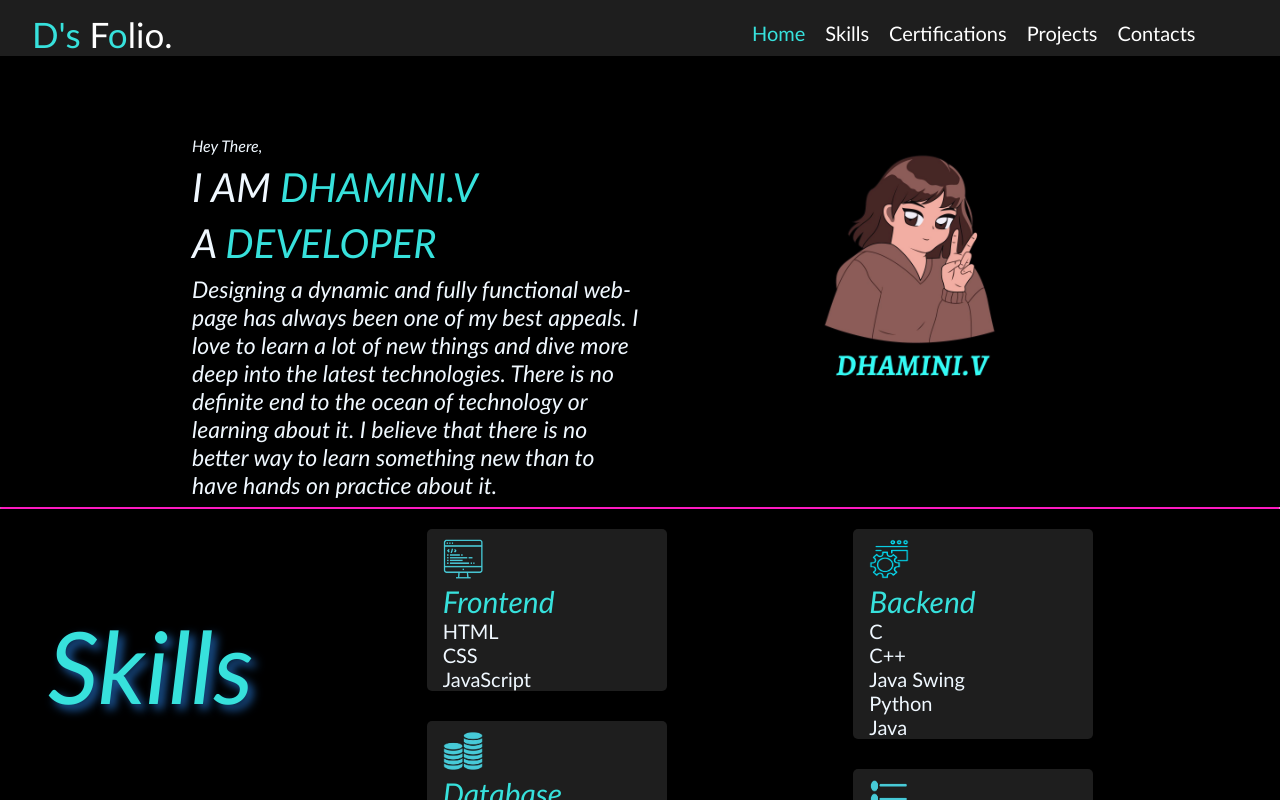
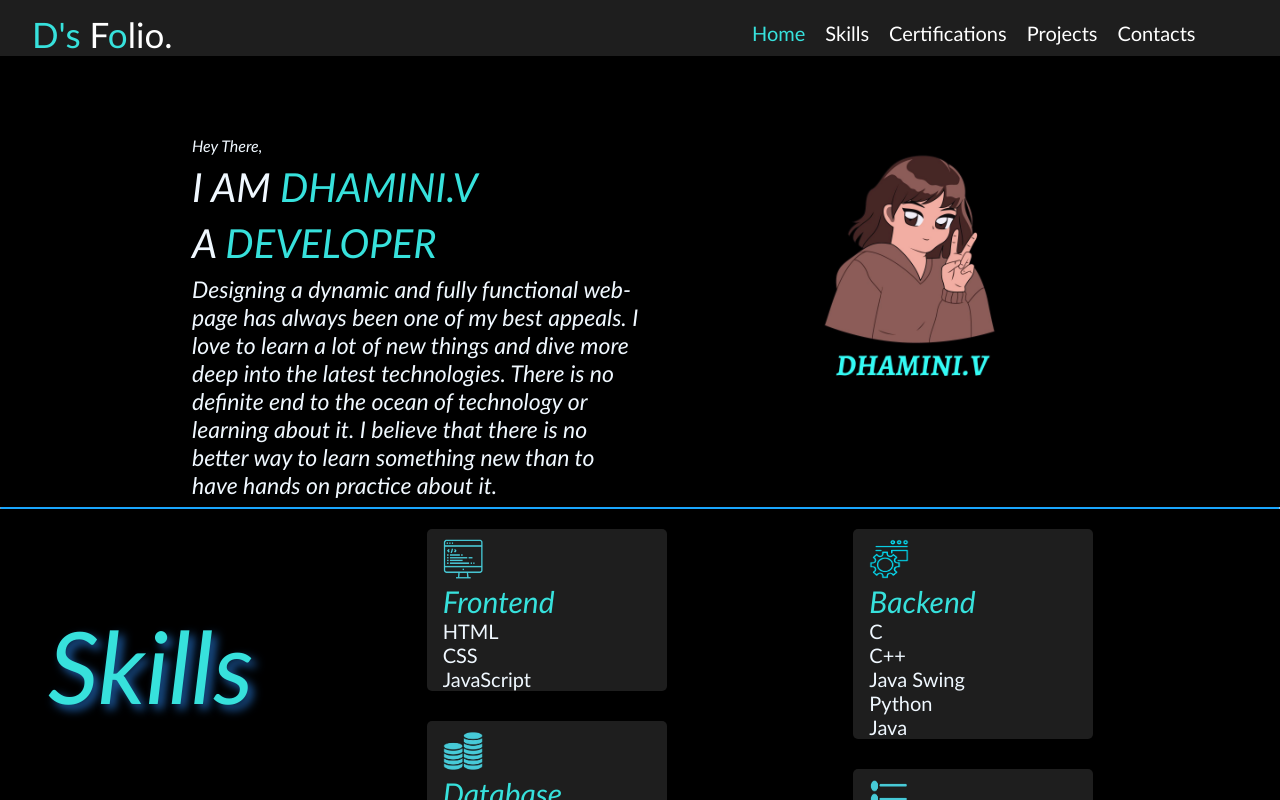
Before and after one commit to dhamini2311/portfolio2, an Angular app: page /home in a window 1280 px wide. Shown: the top 800 px of the page. Built offline with nearby package versions, Linux system fonts and the light colour scheme.

Commit message:
latest commit

```diff
--- a/src/app/home/home.component.css
+++ b/src/app/home/home.component.css
@@ -99,6 +99,6 @@
     padding-bottom: 24rem;
 }  */
 #hr2{
-    border-top: 1px solid rgb(253, 26, 192);
-    border-bottom: 1px solid rgb(253, 26, 192);
+    border-top: 1px solid rgb(26, 166, 253);
+    border-bottom: 1px solid rgb(26, 166, 253);
 }
```
